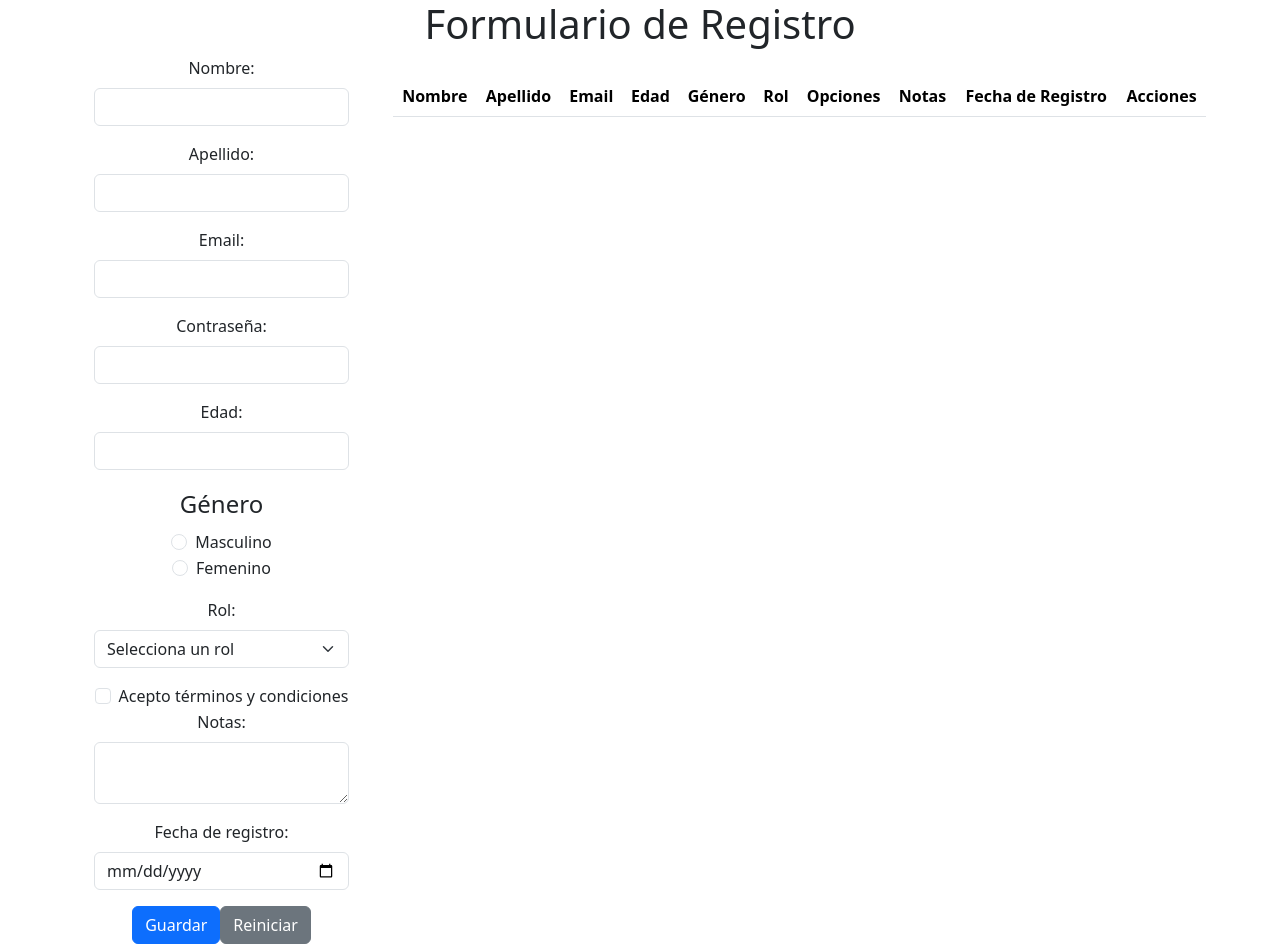
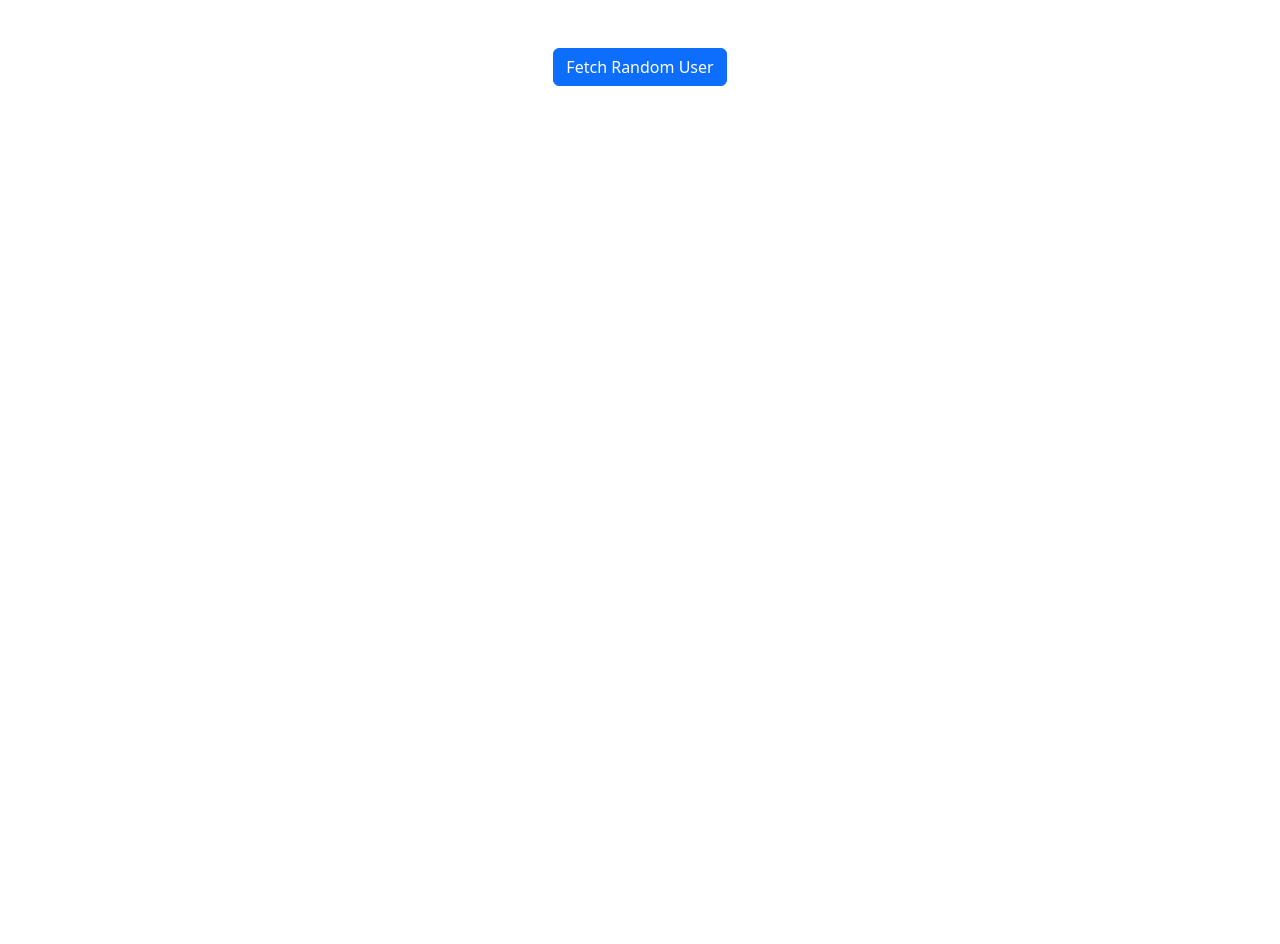
Before and after one commit to VicenteHB0/my-react-app, a React (Create React App) app: page / in a window 1280 px wide. After the commit the page ends 800 px from the top, so only its background shows below. Built offline with nearby package versions, Linux system fonts and the light colour scheme.

Commit message:
Practica #8 - APIs

```diff
--- a/package.json
+++ b/package.json
@@ -7,6 +7,7 @@
     "@testing-library/jest-dom": "^5.17.0",
     "@testing-library/react": "^13.4.0",
     "@testing-library/user-event": "^13.5.0",
+    "axios": "^1.7.2",
     "bootstrap": "^5.3.3",
     "react": "^18.3.1",
     "react-dom": "^18.3.1",
--- a/src/App.js
+++ b/src/App.js
@@ -13,6 +13,7 @@ import TableExample from "./TableExample";
 import FormularioRegistro from "./FormularioRegistro";
 import { Button, Container, Row, Col } from "reactstrap";
 import React, { useState } from "react";
+import UserCard from "./UserCard";
 /*
 const data = [
   { text1: "Row 1 Column 1", text2: "Row 1 Column 2", icon: "fa-camera" },
@@ -69,7 +70,7 @@ function App() {
         <h1>Table Example</h1>
         <TableExample />
       </div> */}
-      <div>
+      {/*}<div>
         <div>
           <Container className="text-center">
             <h1>Formulario de Registro</h1>
@@ -83,6 +84,10 @@ function App() {
           </Container>
         </div>
       </div>
+      {*/}
+      <div className="container mt-5">
+        <UserCard />
+      </div>
     </div>
   );
 }
--- a/src/ModalEditar.js
+++ b/src/ModalEditar.js
@@ -2,6 +2,7 @@ import React, { useState, useEffect } from 'react';
 import { Modal, ModalHeader, ModalBody, ModalFooter, Button, Form, FormGroup, Label, Input, FormFeedback } from 'reactstrap';
 
 const ModalEditar = ({ isOpen, toggle, data, handleEdit }) => {
+
   const [formData, setFormData] = useState(data);
   const [formErrors, setFormErrors] = useState({});
 
--- a/src/TablaFormulario.js
+++ b/src/TablaFormulario.js
@@ -2,11 +2,12 @@ import React, { useState } from 'react';
 import { Table, Button } from 'reactstrap';
 import { FaEdit } from 'react-icons/fa';
 import ModalEditar from './ModalEditar'; // Importa el nuevo componente del modal
+//porps pide una lista y la accion de editar y eliminar
+const TablaFormulario = ({ dataList, handleDelete, handleEdit }) => {
 
-const TablaFormulario = ({ dataList, handleDelete, handleEdit }) => {
   const [selectedData, setSelectedData] = useState(null);
   const [isModalOpen, setIsModalOpen] = useState(false);
-
+//Pra saber si el modal esta abierto o cerrado
   const toggleModal = () => setIsModalOpen(!isModalOpen);
 
   const handleEditClick = (index) => {
@@ -55,6 +56,7 @@ const TablaFormulario = ({ dataList, handleDelete, handleEdit }) => {
           ))}
         </tbody>
       </Table>
+
       {selectedData && (
         <ModalEditar
           isOpen={isModalOpen}
--- /dev/null
+++ b/src/UserCard.js
@@ -0,0 +1,36 @@
+import React, { useState } from 'react';
+import axios from 'axios';
+import { Button, Card, CardHeader, CardBody, CardFooter, CardText } from 'reactstrap';
+
+const UserCard = () => {
+  const [userData, setUserData] = useState(null);
+
+  const fetchUserData = async () => {
+    try {
+      const response = await axios.get('https://random-data-api.com/api/users/random_user');
+      setUserData(response.data);
+    } catch (error) {
+      console.error('Error fetching user data:', error);
+    }
+  };
+
+  return (
+    <div>
+      <Button color="primary" onClick={fetchUserData}>Fetch Random User</Button>
+      {userData && (
+        <Card className="mt-3">
+          <CardHeader>{`${userData.first_name} ${userData.last_name}`}</CardHeader>
+          <CardBody>
+            <CardText>Email: {userData.email}</CardText>
+            <CardText>Username: {userData.username}</CardText>
+            <CardText>Address: {`${userData.address.street_address}, ${userData.address.city}, ${userData.address.state}`}</CardText>
+            <CardText>Phone: {userData.phone_number}</CardText>
+          </CardBody>
+          <CardFooter>Subscription: {userData.subscription.plan}</CardFooter>
+        </Card>
+      )}
+    </div>
+  );
+};
+
+export default UserCard;
```
Also changed, not shown: src/FormularioRegistro.js (+7 -3 lines), 1 other file (tests, documents, lock files or other folders).
